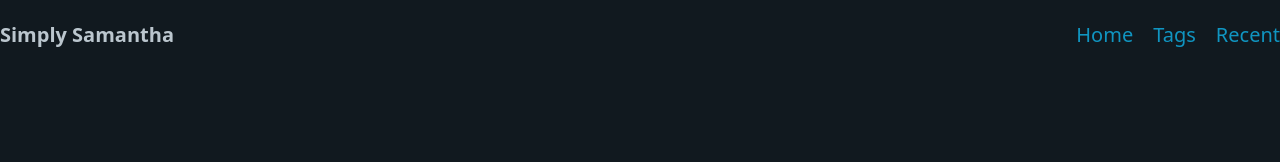
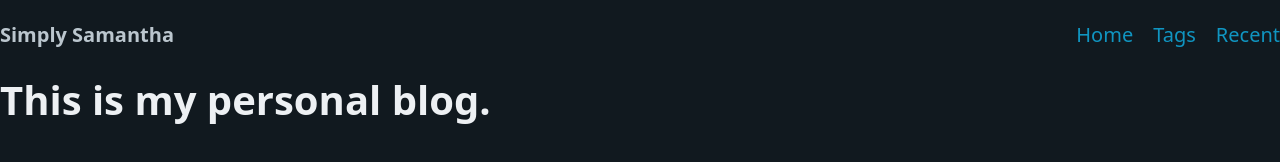
Before and after one commit to hcemail/Simply-Samantha-, a plain HTML site: page index.html in a window 1280 px wide. Drawn offline with nearby package versions, Linux system fonts and the light colour scheme.

Commit message:
Update index.html

```diff
--- a/index.html
+++ b/index.html
@@ -18,6 +18,7 @@
   </ul>
 </nav>
     </main>
+  <h1 class="text-shadow">This is my personal blog.</h1>
 
   <script src="http://code.jquery.com/jquery-1.10.1.min.js"></script>
 
```
